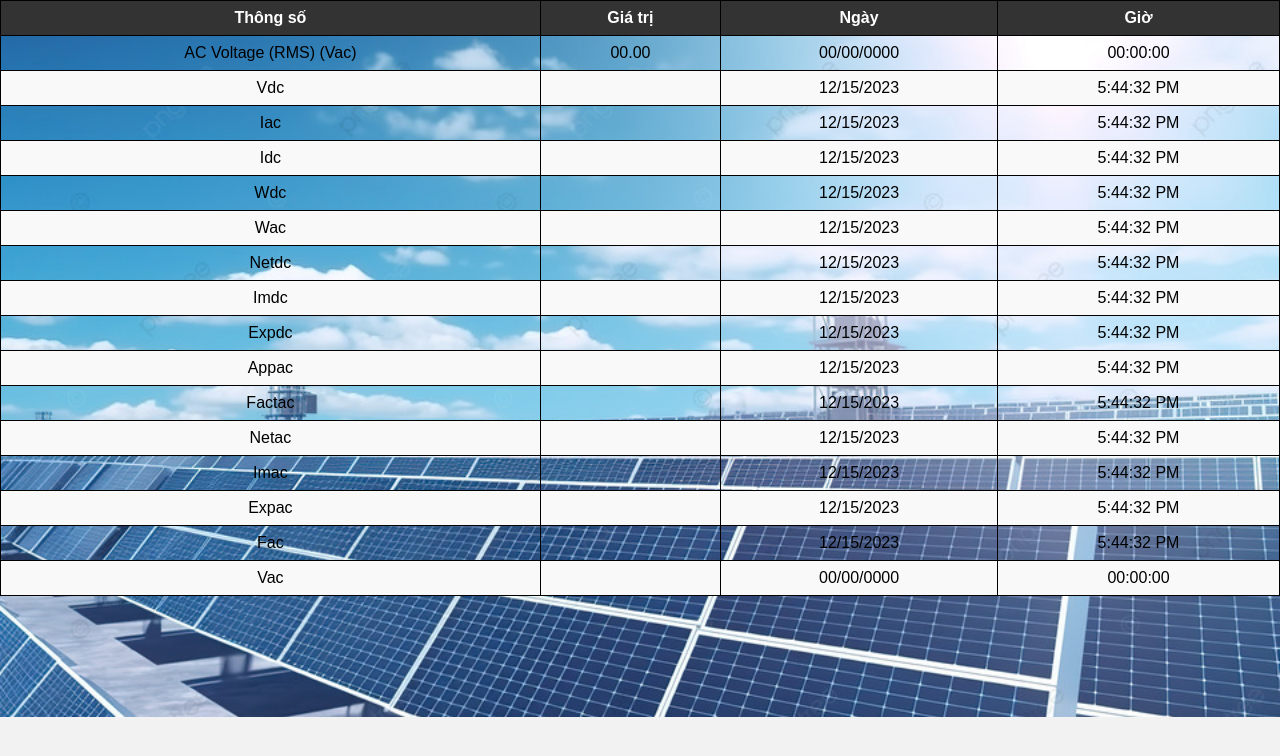
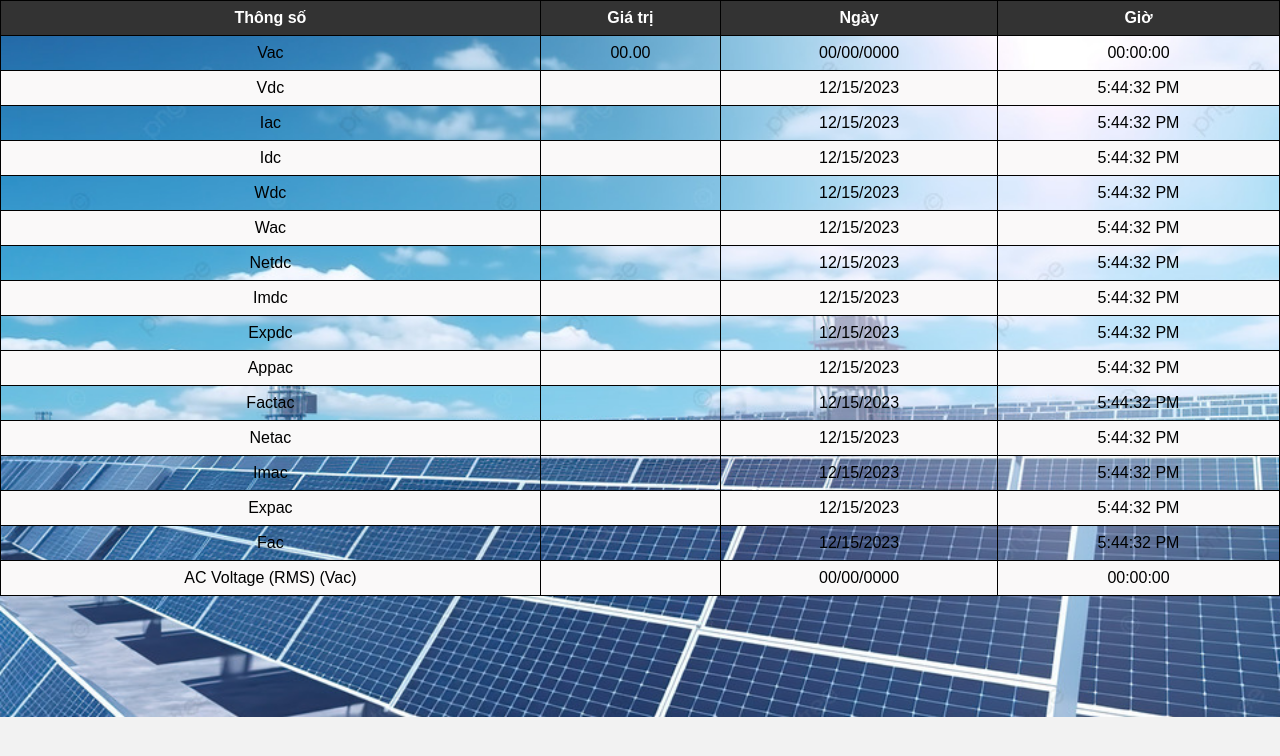
Before and after one commit to nguyenhoanhuu/electronicmonitor, a React (Create React App) app: page /about in a window 1280 px wide. Shown: the top 756 px of the page. Built offline with nearby package versions, Linux system fonts and the light colour scheme; no server answers; the database is empty.

Commit message:
change key

```diff
--- a/src/pages/About.js
+++ b/src/pages/About.js
@@ -5,7 +5,7 @@ import '../pages/About.css'
 
 const About = () => {
   const [data, setData] = useState({
-    "AC Voltage (RMS) (Vac)": '00.00',
+    Vac: '00.00',
     Vdc: '00.00',
     Iac: '00.00',
     Idc: '00.00',
@@ -69,7 +69,7 @@ const About = () => {
     };
 
     // Đăng ký lắng nghe dữ liệu từ Firebase
-    subscribeToFirebase('Vac');
+    subscribeToFirebase('AC Voltage (RMS) (Vac)');
     subscribeToFirebase('Vdc');
     subscribeToFirebase('Iac');
     subscribeToFirebase('Idc');
```
